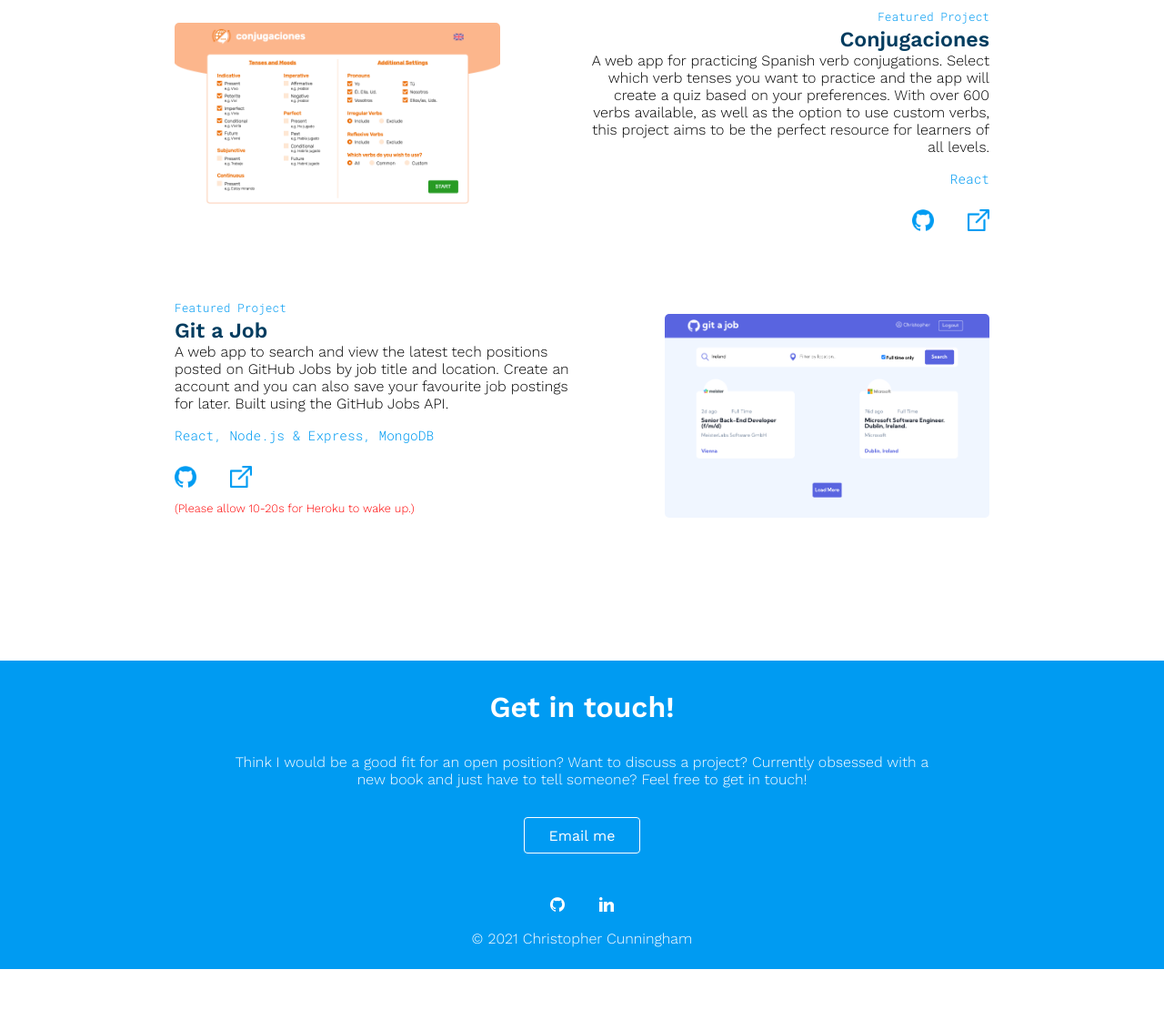
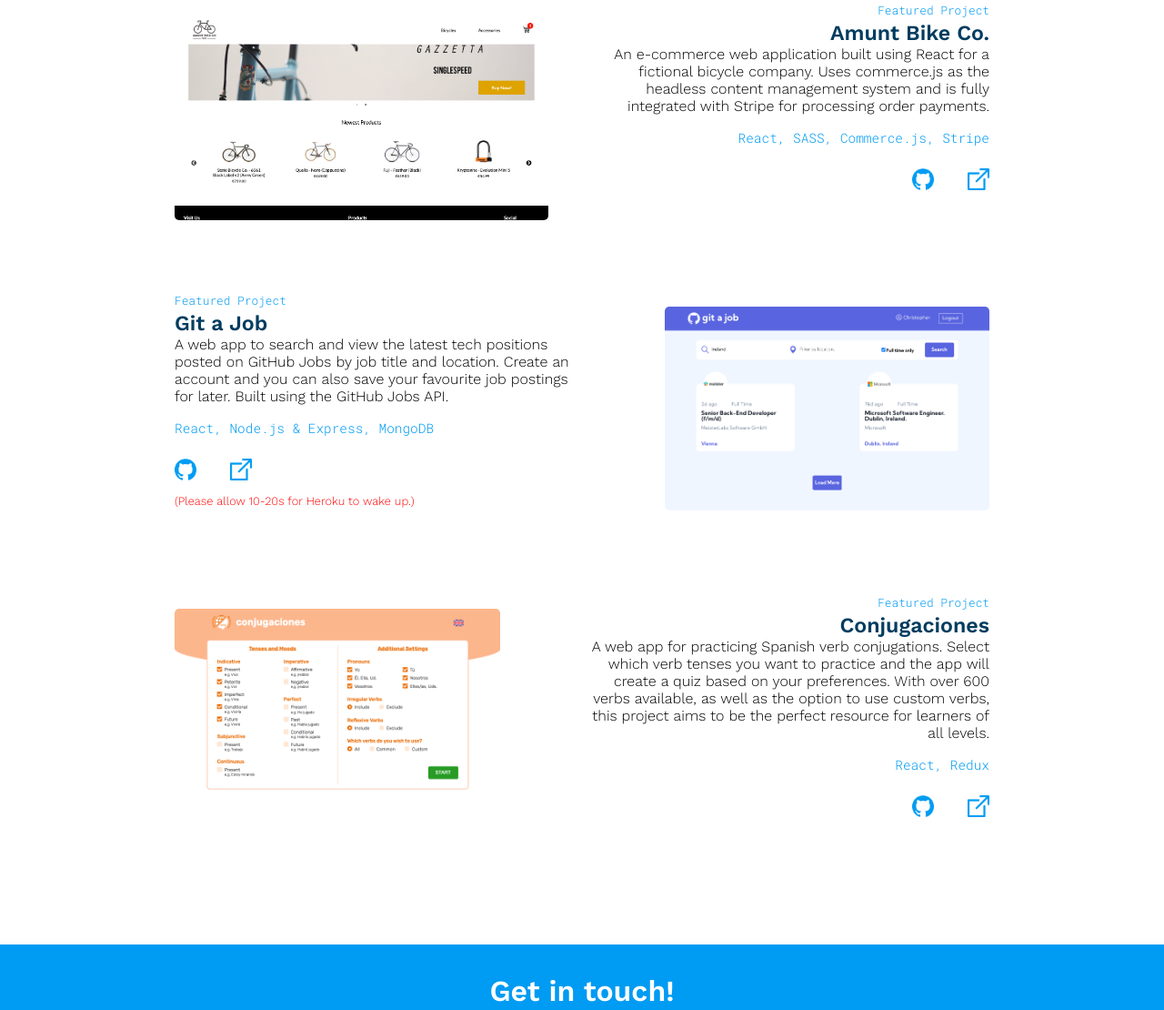
Before and after one commit to christopherpaulcunningham/christopherpaulcunningham.github.io, a plain HTML site: page index.html in a window 1280 px wide. Shown: the part 1562-2672 px from the top of the page at 91% size. Before the commit the page ends 2627 px from the top, so only its background shows below. Drawn offline with nearby package versions, Linux system fonts and the light colour scheme.

Commit message:
Add latest commerce project to projects section

```diff
--- a/app.js
+++ b/app.js
@@ -1,4 +1,3 @@
-// Animation.
 const timeline = gsap.timeline({ defaults: { ease: 'power1.out' } });
 const timeline2 = gsap.timeline({ defaults: { ease: 'power1.out' } });
 timeline.to('.nav-animation', { y: '0%', duration: 0.5, stagger: 0.2 });
--- a/index.html
+++ b/index.html
@@ -125,20 +125,19 @@
 							can be an asset to any development team.
 						</p>
 						<p>
-							As I've been working with the MERN stack over the
-							last six months or so, I'm interested rejoining the
-							industry in either a front-end or full-stack role
-							with these technologies. I am also open to working
-							remotely, and would consider relocation within Spain
-							for the right opportunity.
+							As I've been working primarily with React (and the
+							MERN stack) since August 2020, I'm interested
+							rejoining the industry in a front-end role with
+							React. I am also open to working remotely, and would
+							consider relocation for the right opportunity.
 						</p>
 					</div>
 					<div class="about-column">
 						<div class="experience">
 							<h4>Skills</h4>
 							<span
-								>Here are a few of the technologies and
-								languages I have experience with:</span
+								>Here are a few of the languages and
+								technologies I have experience with:</span
 							>
 							<ul class="skills-list xs-font">
 								<li>HTML5 & CSS3</li>
@@ -149,6 +148,7 @@
 								<li>MongoDB</li>
 								<li>Node.js & Express</li>
 								<li>Git</li>
+								<li>SASS</li>
 							</ul>
 						</div>
 						<div class="experience">
@@ -164,7 +164,7 @@
 							<h4>Languages</h4>
 							<ul class="skills-list">
 								<li>English (Native)</li>
-								<li>Spanish (A2/B1)</li>
+								<li>Spanish (A2)</li>
 							</ul>
 						</div>
 					</div>
@@ -174,39 +174,42 @@
 				<span class="section-header blue">Projects</span>
 				<div class="project" id="project-one">
 					<span class="featured right">Featured Project</span>
-					<span class="project-header right">Conjugaciones</span>
+					<span class="project-header right">Amunt Bike Co.</span>
 					<div class="project-details-container">
 						<div class="project-left-container image-container">
-							<img
-								src="./assets/images/conjugaciones.png"
-								class="project-img"
-								id="project-1-image"
-							/>
+							<a
+								href="https://amuntbikeco.netlify.app/"
+								target="_blank"
+								><img
+									src="./assets/images/amunt-1.png"
+									class="project-img"
+									id="project-1-image"
+							/></a>
 						</div>
 						<div class="project-right-container info-container">
 							<span class="project-description right float-right"
-								>A web app for practicing Spanish verb
-								conjugations. Select which verb tenses you want
-								to practice and the app will create a quiz based
-								on your preferences. With over 600 verbs
-								available, as well as the option to use custom
-								verbs, this project aims to be the perfect
-								resource for learners of all levels.</span
+								>An e-commerce web application built using React
+								for a fictional bicycle company. Uses
+								commerce.js as the headless content management
+								system and is fully integrated with Stripe for
+								processing order payments.</span
 							>
 							<div class="project-technologies right">
-								<span>React</span>
-								<span></span>
+								<span>React,</span>
+								<span>SASS,</span>
+								<span>Commerce.js,</span>
+								<span>Stripe</span>
 							</div>
 							<div class="project-links right">
 								<a
-									href="https://github.com/christopherpaulcunningham/conjugaciones"
+									href="https://github.com/christopherpaulcunningham/commerce"
 									target="_blank"
 									><img
 										src="./assets/images/github-blue.png"
 										class="project-link-icon"
 								/></a>
 								<a
-									href="https://conjugaciones.netlify.app/"
+									href="https://amuntbikeco.netlify.app/"
 									target="_blank"
 									><img
 										src="./assets/images/link.png"
@@ -221,11 +224,14 @@
 					<span class="project-header left">Git a Job</span>
 					<div class="project-details-container swap">
 						<div class="project-right-container image-container">
-							<img
-								src="./assets/images/gitajob.png"
-								class="project-img"
-								id="project-2-image"
-							/>
+							<a
+								href="https://git-a-job-v1.herokuapp.com/"
+								target="_blank"
+								><img
+									src="./assets/images/gitajob.png"
+									class="project-img"
+									id="project-2-image"
+							/></a>
 						</div>
 						<div class="project-left-container info-container">
 							<span class="project-description left float-left"
@@ -263,6 +269,53 @@
 						</div>
 					</div>
 				</div>
+				<div class="project" id="project-three">
+					<span class="featured right">Featured Project</span>
+					<span class="project-header right">Conjugaciones</span>
+					<div class="project-details-container">
+						<div class="project-left-container image-container">
+							<a
+								href="https://conjugaciones.netlify.app/"
+								target="_blank"
+								><img
+									src="./assets/images/conjugaciones.png"
+									class="project-img"
+									id="project-1-image"
+							/></a>
+						</div>
+						<div class="project-right-container info-container">
+							<span class="project-description right float-right"
+								>A web app for practicing Spanish verb
+								conjugations. Select which verb tenses you want
+								to practice and the app will create a quiz based
+								on your preferences. With over 600 verbs
+								available, as well as the option to use custom
+								verbs, this project aims to be the perfect
+								resource for learners of all levels.</span
+							>
+							<div class="project-technologies right">
+								<span>React,</span>
+								<span>Redux</span>
+							</div>
+							<div class="project-links right">
+								<a
+									href="https://github.com/christopherpaulcunningham/conjugaciones"
+									target="_blank"
+									><img
+										src="./assets/images/github-blue.png"
+										class="project-link-icon"
+								/></a>
+								<a
+									href="https://conjugaciones.netlify.app/"
+									target="_blank"
+									><img
+										src="./assets/images/link.png"
+										class="project-link-icon"
+								/></a>
+							</div>
+						</div>
+					</div>
+				</div>
 			</section>
 			<section id="contact" class="content">
 				<span id="contact-header">Get in touch!</span>
@@ -296,7 +349,6 @@
 				</div>
 			</section>
 		</main>
-
 		<script src="./app.js" defer></script>
 		<script
 			src="https://cdnjs.cloudflare.com/ajax/libs/gsap/3.5.1/gsap.min.js"
--- a/styles.css
+++ b/styles.css
@@ -353,6 +353,12 @@
 	display: block;
 	height: 11rem;
 	margin: 1rem auto;
+}
+
+.project-img:hover {
+	cursor: pointer;
+	transform: scale(1.1);
+	transition: all 0.2s ease-in;
 }
 
 #project-1-image {
```
Also changed, not shown: assets/images/amunt-1.png (added), 1 other file.
